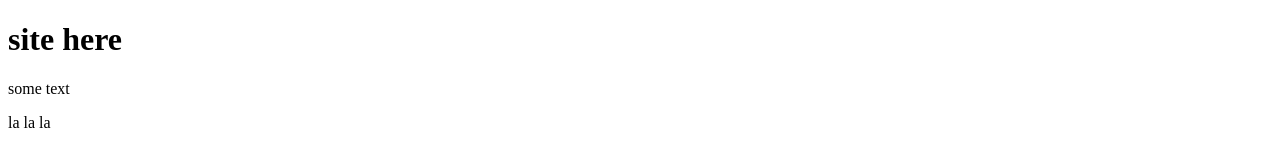
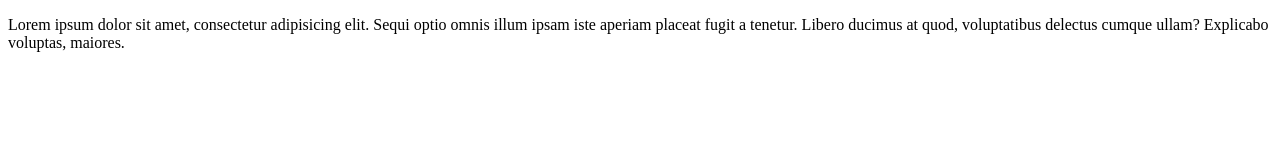
Before and after one commit to igorench/site, a plain HTML site: page index.html in a window 1280 px wide. Drawn offline with Linux system fonts and the light colour scheme.

Commit message:
third commit

```diff
--- a/index.html
+++ b/index.html
@@ -6,9 +6,10 @@
 	<link rel="stylesheet" href="css/style.css">
 </head>
 <body>
-	 <h1>site here</h1>
-	 <p>some text</p>
-	 <p>la la la</p>
+   <p>Lorem ipsum dolor sit amet, consectetur adipisicing elit.
+   Sequi optio omnis illum ipsam iste aperiam placeat fugit a tenetur.
+   Libero ducimus at quod, voluptatibus delectus cumque ullam?
+   Explicabo voluptas, maiores.</p>
 
 </body>
 </html>
```
